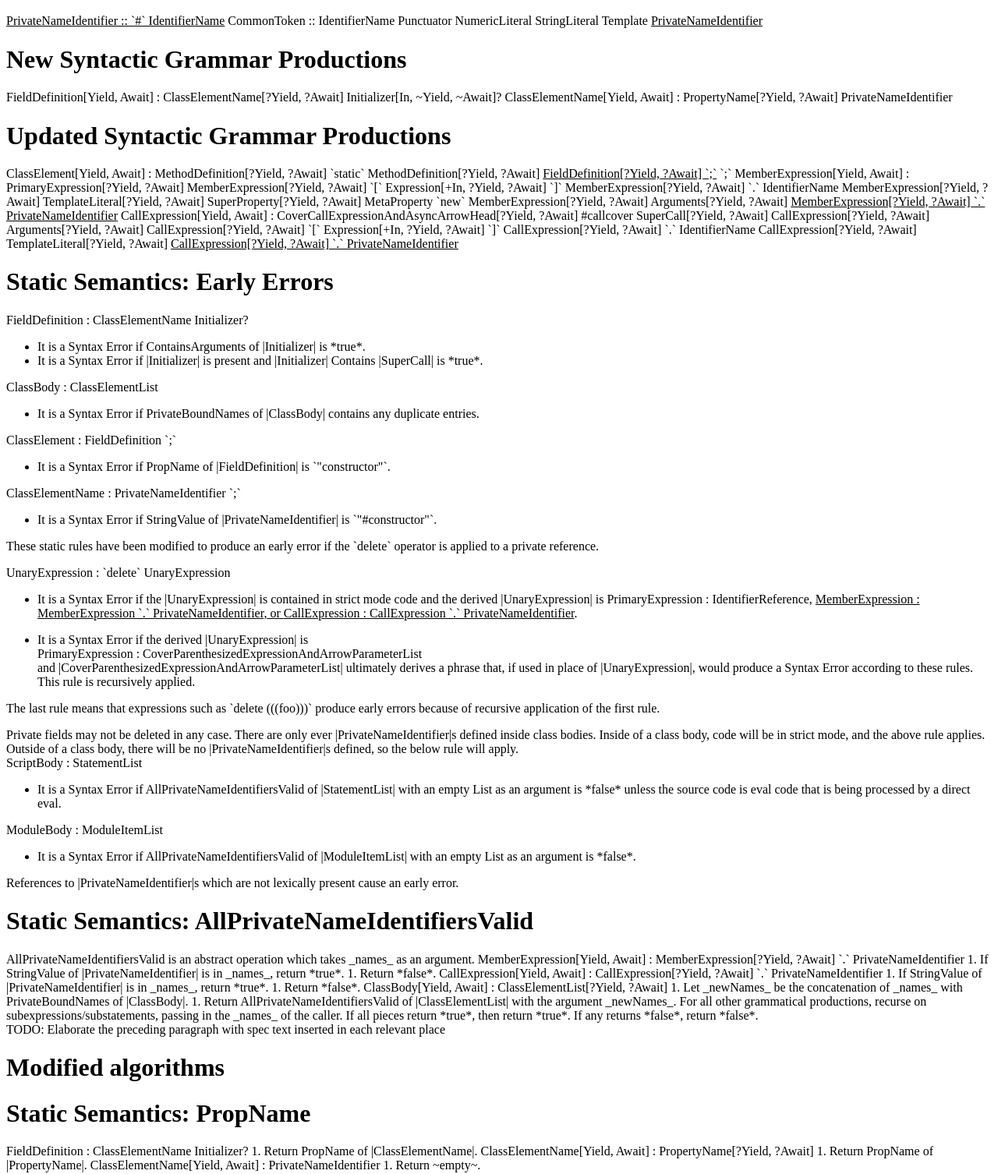
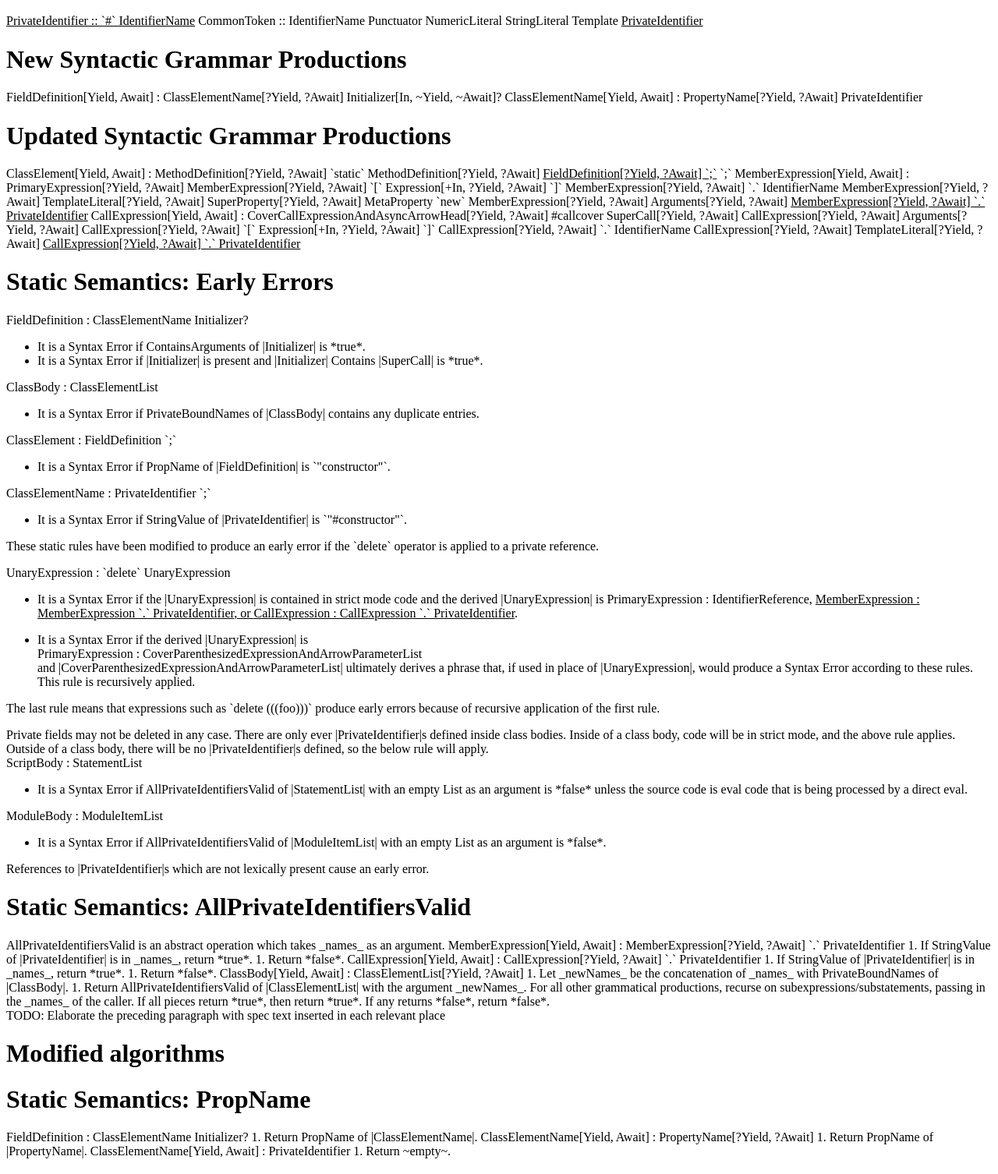
Before and after one commit to tc39/proposal-class-fields, a website: page spec.html in a window 1280 px wide. Shown: the part 276-1782 px from the top of the page at 78% size. Drawn offline with Linux system fonts and the light colour scheme.

Commit message:
PrivateNameIdentifier => PrivateIdentifier (and related changes)

```diff
--- a/spec.html
+++ b/spec.html
@@ -88,7 +88,7 @@ emu-example pre {
   <emu-clause id=sec-lexical-grammar>
     <h1>Lexical Grammar</h1>
     <emu-grammar>
-      <ins>PrivateNameIdentifier ::
+      <ins>PrivateIdentifier ::
         `#` IdentifierName</ins>
 
       CommonToken ::
@@ -97,7 +97,7 @@ emu-example pre {
         NumericLiteral
         StringLiteral
         Template
-        <ins>PrivateNameIdentifier</ins>
+        <ins>PrivateIdentifier</ins>
     </emu-grammar>
   </emu-clause>
 
@@ -110,7 +110,7 @@ emu-example pre {
 
       ClassElementName[Yield, Await] :
         PropertyName[?Yield, ?Await]
-        PrivateNameIdentifier
+        PrivateIdentifier
     </emu-grammar>
   </emu-clause>
 
@@ -132,7 +132,7 @@ emu-example pre {
         SuperProperty[?Yield, ?Await]
         MetaProperty
         `new` MemberExpression[?Yield, ?Await] Arguments[?Yield, ?Await]
-        <ins>MemberExpression[?Yield, ?Await] `.` PrivateNameIdentifier</ins>
+        <ins>MemberExpression[?Yield, ?Await] `.` PrivateIdentifier</ins>
 
       CallExpression[Yield, Await] :
         CoverCallExpressionAndAsyncArrowHead[?Yield, ?Await] #callcover
@@ -141,7 +141,7 @@ emu-example pre {
         CallExpression[?Yield, ?Await] `[` Expression[+In, ?Yield, ?Await] `]`
         CallExpression[?Yield, ?Await] `.` IdentifierName
         CallExpression[?Yield, ?Await] TemplateLiteral[?Yield, ?Await]
-        <ins>CallExpression[?Yield, ?Await] `.` PrivateNameIdentifier</ins>
+        <ins>CallExpression[?Yield, ?Await] `.` PrivateIdentifier</ins>
     </emu-grammar>
   </emu-clause>
 
@@ -170,10 +170,10 @@ emu-example pre {
       </li>
     </ul>
 
-    <emu-grammar>ClassElementName : PrivateNameIdentifier `;`</emu-grammar>
+    <emu-grammar>ClassElementName : PrivateIdentifier `;`</emu-grammar>
     <ul>
       <li>
-        It is a Syntax Error if StringValue of |PrivateNameIdentifier| is `"#constructor"`.
+        It is a Syntax Error if StringValue of |PrivateIdentifier| is `"#constructor"`.
       </li>
     </ul>
 
@@ -183,7 +183,7 @@ emu-example pre {
     <emu-grammar>UnaryExpression : `delete` UnaryExpression</emu-grammar>
     <ul>
       <li>
-        It is a Syntax Error if the |UnaryExpression| is contained in strict mode code and the derived |UnaryExpression| is <emu-grammar>PrimaryExpression : IdentifierReference</emu-grammar>, <ins><emu-grammar>MemberExpression : MemberExpression `.` PrivateNameIdentifier</emu-grammar>, or <emu-grammar>CallExpression : CallExpression `.` PrivateNameIdentifier</emu-grammar></ins>.
+        It is a Syntax Error if the |UnaryExpression| is contained in strict mode code and the derived |UnaryExpression| is <emu-grammar>PrimaryExpression : IdentifierReference</emu-grammar>, <ins><emu-grammar>MemberExpression : MemberExpression `.` PrivateIdentifier</emu-grammar>, or <emu-grammar>CallExpression : CallExpression `.` PrivateIdentifier</emu-grammar></ins>.
       </li>
       <li>
         <p>It is a Syntax Error if the derived |UnaryExpression| is
@@ -196,36 +196,36 @@ emu-example pre {
     <emu-note>
       <p>The last rule means that expressions such as `delete (((foo)))` produce early errors because of recursive application of the first rule.</p>
     </emu-note>
-    <emu-note type=editor>Private fields may not be deleted in any case. There are only ever |PrivateNameIdentifier|s defined inside class bodies. Inside of a class body, code will be in strict mode, and the above rule applies. Outside of a class body, there will be no |PrivateNameIdentifier|s defined, so the below rule will apply.</emu-note>
+    <emu-note type=editor>Private fields may not be deleted in any case. There are only ever |PrivateIdentifier|s defined inside class bodies. Inside of a class body, code will be in strict mode, and the above rule applies. Outside of a class body, there will be no |PrivateIdentifier|s defined, so the below rule will apply.</emu-note>
 
     <emu-grammar>ScriptBody : StatementList</emu-grammar>
     <ul>
-      <li>It is a Syntax Error if AllPrivateNameIdentifiersValid of |StatementList| with an empty List as an argument is *false* unless the source code is eval code that is being processed by a direct eval.</li>
+      <li>It is a Syntax Error if AllPrivateIdentifiersValid of |StatementList| with an empty List as an argument is *false* unless the source code is eval code that is being processed by a direct eval.</li>
     </ul>
     <emu-grammar>ModuleBody : ModuleItemList</emu-grammar>
     <ul>
-      <li>It is a Syntax Error if AllPrivateNameIdentifiersValid of |ModuleItemList| with an empty List as an argument is *false*.</li>
+      <li>It is a Syntax Error if AllPrivateIdentifiersValid of |ModuleItemList| with an empty List as an argument is *false*.</li>
     </ul>
-    <emu-note type=editor>References to |PrivateNameIdentifier|s which are not lexically present cause an early error.</emu-note>
-  <emu-clause id="sec-all-private-name-identifiers-valid" aoid="AllPrivateNameIdentifiersValid" oldids="sec-all-private-names-valid">
-    <h1>Static Semantics: AllPrivateNameIdentifiersValid</h1>
-    AllPrivateNameIdentifiersValid is an abstract operation which takes _names_ as an argument.
-    <emu-grammar>MemberExpression[Yield, Await] : MemberExpression[?Yield, ?Await] `.` PrivateNameIdentifier</emu-grammar>
+    <emu-note type=editor>References to |PrivateIdentifier|s which are not lexically present cause an early error.</emu-note>
+  <emu-clause id="sec-all-private-identifiers-valid" aoid="AllPrivateIdentifiersValid" oldids="sec-all-private-names-valid">
+    <h1>Static Semantics: AllPrivateIdentifiersValid</h1>
+    AllPrivateIdentifiersValid is an abstract operation which takes _names_ as an argument.
+    <emu-grammar>MemberExpression[Yield, Await] : MemberExpression[?Yield, ?Await] `.` PrivateIdentifier</emu-grammar>
     <emu-alg>
-      1. If StringValue of |PrivateNameIdentifier| is in _names_, return *true*.
+      1. If StringValue of |PrivateIdentifier| is in _names_, return *true*.
       1. Return *false*.
     </emu-alg>
 
-    <emu-grammar>CallExpression[Yield, Await] : CallExpression[?Yield, ?Await] `.` PrivateNameIdentifier</emu-grammar>
+    <emu-grammar>CallExpression[Yield, Await] : CallExpression[?Yield, ?Await] `.` PrivateIdentifier</emu-grammar>
     <emu-alg>
-      1. If StringValue of |PrivateNameIdentifier| is in _names_, return *true*.
+      1. If StringValue of |PrivateIdentifier| is in _names_, return *true*.
       1. Return *false*.
     </emu-alg>
 
     <emu-grammar> ClassBody[Yield, Await] : ClassElementList[?Yield, ?Await] </emu-grammar>
     <emu-alg>
       1. Let _newNames_ be the concatenation of _names_ with PrivateBoundNames of |ClassBody|.
-      1. Return AllPrivateNameIdentifiersValid of |ClassElementList| with the argument _newNames_.
+      1. Return AllPrivateIdentifiersValid of |ClassElementList| with the argument _newNames_.
     </emu-alg>
 
     For all other grammatical productions, recurse on subexpressions/substatements, passing in the _names_ of the caller. If all pieces return *true*, then return *true*. If any returns *false*, return *false*.
@@ -255,7 +255,7 @@ emu-example pre {
   </emu-alg>
 
   <emu-grammar>
-      ClassElementName[Yield, Await] : PrivateNameIdentifier
+      ClassElementName[Yield, Await] : PrivateIdentifier
   </emu-grammar>
   <emu-alg>
     1. Return ~empty~.
@@ -272,10 +272,10 @@ emu-example pre {
   </emu-alg>
 
   <emu-grammar>
-      ClassElementName[Yield, Await] : PrivateNameIdentifier
+      ClassElementName[Yield, Await] : PrivateIdentifier
   </emu-grammar>
   <emu-alg>
-    1. Let _bindingName_ be StringValue of |PrivateNameIdentifier|.
+    1. Let _bindingName_ be StringValue of |PrivateIdentifier|.
     1. Let _field_ be NewPrivateName(_bindingName_).
     1. Let _scope_ be the running execution context's PrivateNameEnvironment.
     1. Let _scopeEnvRec_ be _scope_'s EnvironmentRecord.
@@ -407,11 +407,11 @@ emu-example pre {
   <h1>Static Semantics: StringValue</h1>
   <emu-see-also-para op="StringValue"></emu-see-also-para>
   <emu-grammar>
-    PrivateNameIdentifier ::
+    PrivateIdentifier ::
       `#` IdentifierName
   </emu-grammar>
   <emu-alg>
-    1. Return the String value consisting of the sequence of code units corresponding to |PrivateNameIdentifier|. In determining the sequence any occurrences of `\\` |UnicodeEscapeSequence| are first replaced with the code point represented by the |UnicodeEscapeSequence| and then the code points of the entire |PrivateNameIdentifier| are converted to code units by UTF16Encoding (<emu-xref href="#sec-utf16encoding"></emu-xref>) each code point.
+    1. Return the String value consisting of the sequence of code units corresponding to |PrivateIdentifier|. In determining the sequence any occurrences of `\\` |UnicodeEscapeSequence| are first replaced with the code point represented by the |UnicodeEscapeSequence| and then the code points of the entire |PrivateIdentifier| are converted to code units by UTF16Encoding (<emu-xref href="#sec-utf16encoding"></emu-xref>) each code point.
   </emu-alg>
 </emu-clause>
 
@@ -425,10 +425,10 @@ emu-example pre {
   </emu-alg>
 
   <emu-grammar>
-    ClassElementName : PrivateNameIdentifier
+    ClassElementName : PrivateIdentifier
   </emu-grammar>
   <emu-alg>
-    1. Return a new List containing the StringValue of |PrivateNameIdentifier|.
+    1. Return a new List containing the StringValue of |PrivateIdentifier|.
   </emu-alg>
 
   <emu-grammar>
@@ -789,8 +789,8 @@ emu-example pre {
             1. If _strict_ is *true*, then
               1. If BoundNames of _parameters_ contains any duplicate elements, throw a *SyntaxError* exception.
             1. <ins>Let _privateNameIdentifiers_ be an empty List.</ins>
-            1. <ins>If AllPrivateNameIdentifiersValid of _body_ with the argument _privateNameIdentifiers_ is *false*, throw a *SyntaxError* exception.</ins>
-            1. <ins>If AllPrivateNameIdentifiersValid of _parameters_ with the argument _privateNameIdentifiers_ is *false*, throw a *SyntaxError* exception.</ins>
+            1. <ins>If AllPrivateIdentifiersValid of _body_ with the argument _privateNameIdentifiers_ is *false*, throw a *SyntaxError* exception.</ins>
+            1. <ins>If AllPrivateIdentifiersValid of _parameters_ with the argument _privateNameIdentifiers_ is *false*, throw a *SyntaxError* exception.</ins>
             1. Let _proto_ be ? GetPrototypeFromConstructor(_newTarget_, _fallbackProto_).
             1. Let _F_ be FunctionAllocate(_proto_, _strict_, _kind_).
             1. Let _realmF_ be _F_.[[Realm]].
@@ -904,7 +904,7 @@ emu-example pre {
             1. <ins>For each binding named _N_ in _privateEnv_,</ins>
               1. <ins>If _privateNameIdentifiers_ does not contain _N_, append _N_ to _privateNameIdentifiers_.</ins>
             1. <ins>Let _privateEnv_ be _privateEnv_'s outer environment reference.</ins>
-          1. <ins>If AllPrivateNameIdentifiersValid of _body_ with the argument _privateNameIdentifiers_ is *false*, throw a *SyntaxError* exception.</ins>
+          1. <ins>If AllPrivateIdentifiersValid of _body_ with the argument _privateNameIdentifiers_ is *false*, throw a *SyntaxError* exception.</ins>
           1. Let _functionsToInitialize_ be a new empty List.
           1. Let _declaredFunctionNames_ be a new empty List.
           1. For each _d_ in _varDeclarations_, in reverse list order do
@@ -1514,21 +1514,21 @@ emu-example pre {
 
 <emu-clause id="sec-private-references-runtime-semantics-evaluation">
   <h1>Runtime Semantics: Evaluation</h1>
-  <emu-grammar>MemberExpression : MemberExpression `.` PrivateNameIdentifier</emu-grammar>
+  <emu-grammar>MemberExpression : MemberExpression `.` PrivateIdentifier</emu-grammar>
   <emu-alg>
     1. Let _baseReference_ be the result of evaluating |MemberExpression|.
     1. Let _baseValue_ be ? GetValue(_baseReference_).
     1. Let _bv_ be ? RequireObjectCoercible(_baseValue_).
-    1. Let _fieldNameString_ be the StringValue of |PrivateNameIdentifier|.
+    1. Let _fieldNameString_ be the StringValue of |PrivateIdentifier|.
     1. Return MakePrivateReference(_bv_, _fieldNameString_).
   </emu-alg>
 
-  <emu-grammar>CallExpression : CallExpression `.` PrivateNameIdentifier</emu-grammar>
+  <emu-grammar>CallExpression : CallExpression `.` PrivateIdentifier</emu-grammar>
   <emu-alg>
     1. Let _baseReference_ be the result of evaluating |CallExpression|.
     1. Let _baseValue_ be ? GetValue(_baseReference_).
     1. Let _bv_ be ? RequireObjectCoercible(_baseValue_).
-    1. Let _fieldNameString_ be the StringValue of |PrivateNameIdentifier|.
+    1. Let _fieldNameString_ be the StringValue of |PrivateIdentifier|.
     1. Return MakePrivateReference(_bv_, _fieldNameString_).
   </emu-alg>
 </emu-clause>
@@ -1649,9 +1649,9 @@ emu-example pre {
   </emu-clause>
 </emu-clause>
 
-  <emu-clause id="sec-lexically-scoped-private-names">
-    <h1>Lexically scoped Private Names</h1>
-    <p>Private name identifiers follow typical lexical scoping logic. This section contains amended algorithms for managing the scope of private name identifiers.</p>
+  <emu-clause id="sec-lexically-scoped-private-identifiers" oldids="sec-lexically-scoped-private-names">
+    <h1>Lexically Scoped Private Identifiers</h1>
+    <p>Private identifiers follow typical lexical scoping logic. This section contains amended algorithms for managing the scope of private identifiers.</p>
 
 <emu-clause id="sec-execution-contexts">
   <h1>Execution Contexts</h1>
```
